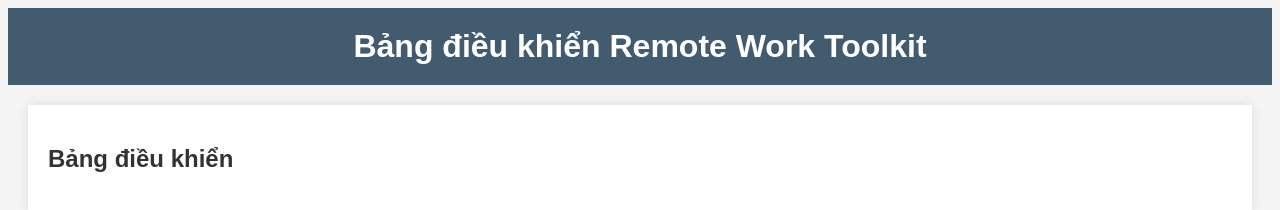
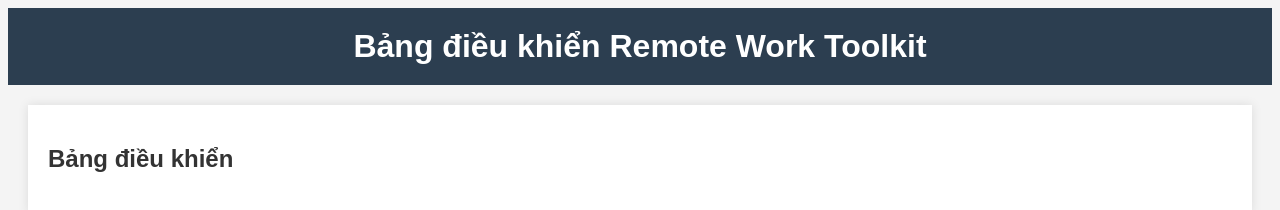
Before and after one commit to temptationkentos57/remote-work-toolkit, a plain HTML site: page index.html in a window 1280 px wide. In both pictures the pointer is over the element "Bảng điều khiển Remote Work Toolkit". Drawn offline with Linux system fonts and the light colour scheme.

Commit message:
Update header background color on hover for better visibility.

```diff
--- a/styles.css
+++ b/styles.css
@@ -13,7 +13,7 @@ header {
 }
 
 header:hover {
-    background: #425b6e;
+    background: #2c3e50;
 }
 
 h1 {
```
